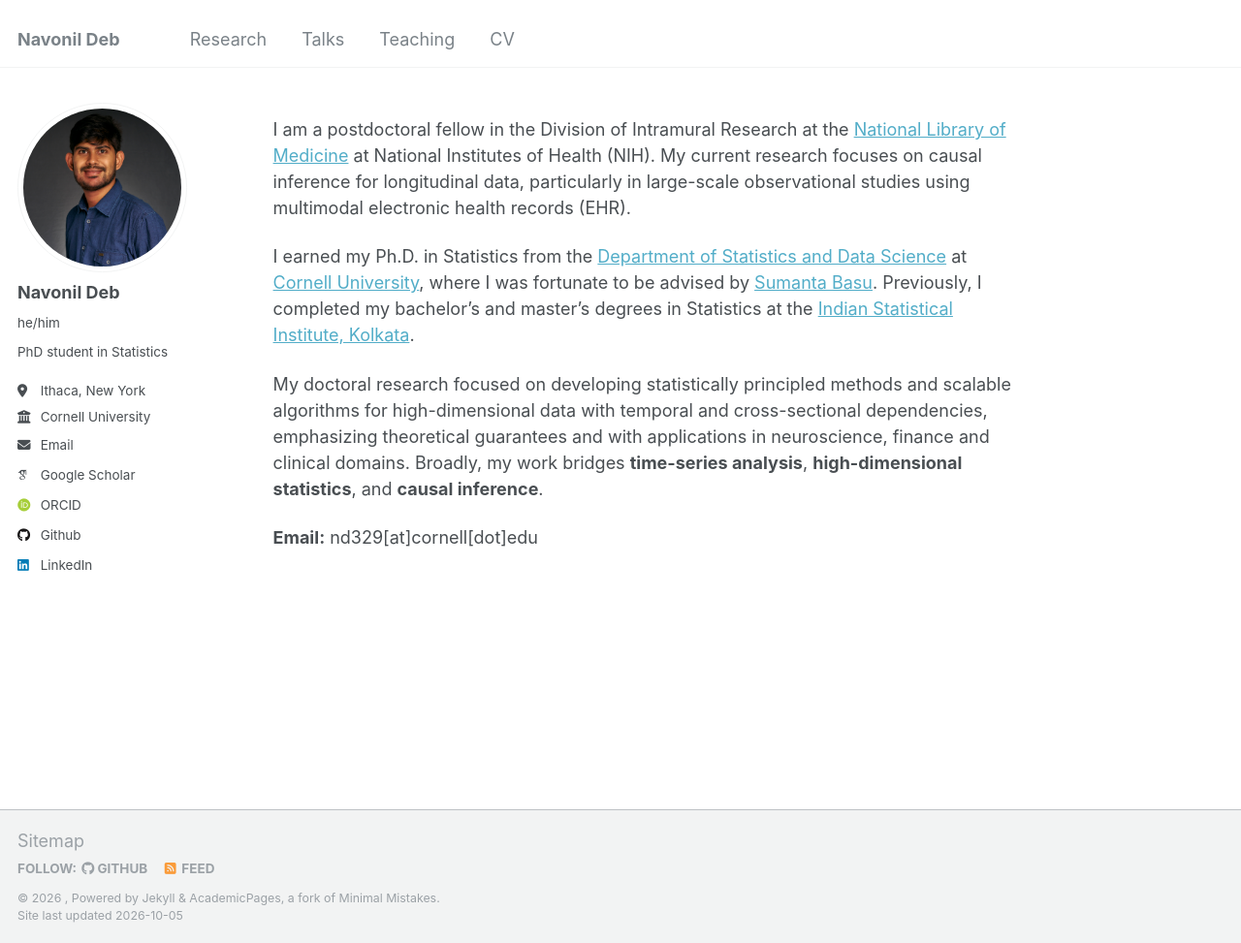
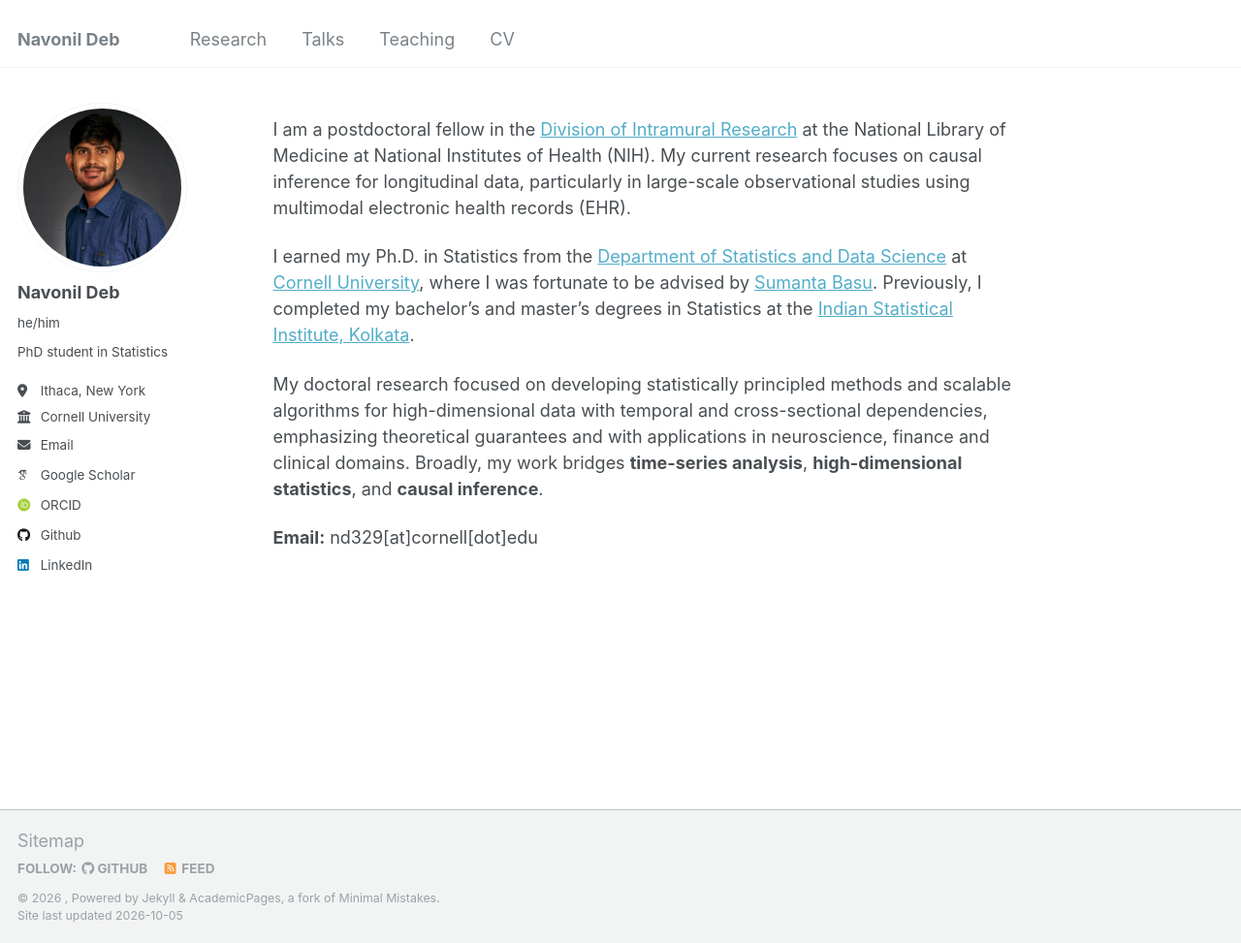
Before and after one commit to navonildeb/navonildeb.github.io, a Jekyll site: the page built from _pages/about.md, in a window 1280 px wide and 973 px high. Shown: the whole window at 97% size. Built offline with Jekyll 4.4.1, drawn with Linux system fonts in a browser that asks for light colours; some web fonts are replaced.

Commit message:
Fix link formatting in about.md

```diff
--- a/_pages/about.md
+++ b/_pages/about.md
@@ -7,7 +7,7 @@ redirect_from:
   - /about.html
 ---
 
-I am a postdoctoral fellow in the Division of Intramural Research at the [National Library of Medicine](https://www.nlm.nih.gov/research/index.html) at National Institutes of Health (NIH). My current research focuses on causal inference for longitudinal data, particularly in large-scale observational studies using multimodal electronic health records (EHR).
+I am a postdoctoral fellow in the [Division of Intramural Research](https://www.nlm.nih.gov/research/index.html) at the National Library of Medicine at National Institutes of Health (NIH). My current research focuses on causal inference for longitudinal data, particularly in large-scale observational studies using multimodal electronic health records (EHR).
 
 I earned my Ph.D. in Statistics from the [Department of Statistics and Data Science](https://stat.cornell.edu/) at [Cornell University](https://bowers.cornell.edu/), where I was fortunate to be advised by [Sumanta Basu](https://sumbose.stat.cornell.edu/). Previously, I completed my bachelor’s and master’s degrees in Statistics at the [Indian Statistical Institute, Kolkata](https://www.isical.ac.in/).
 
```
